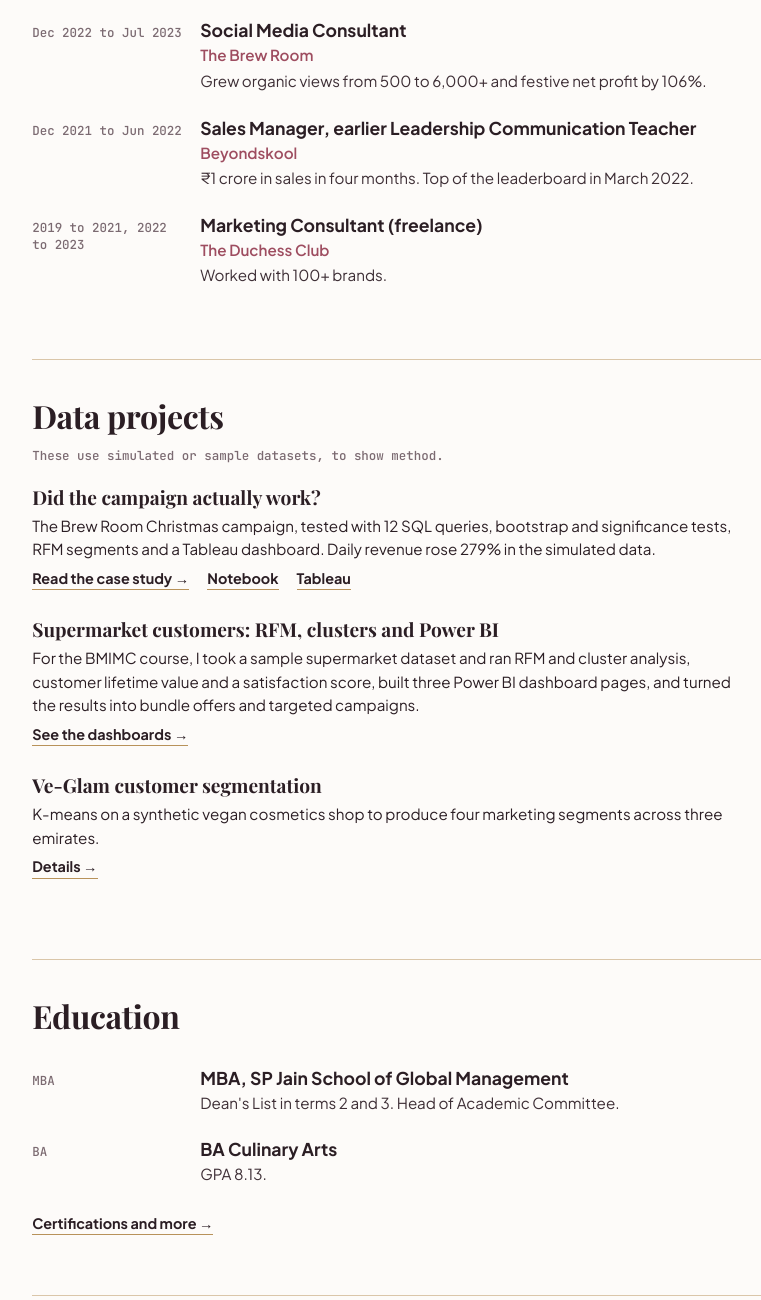
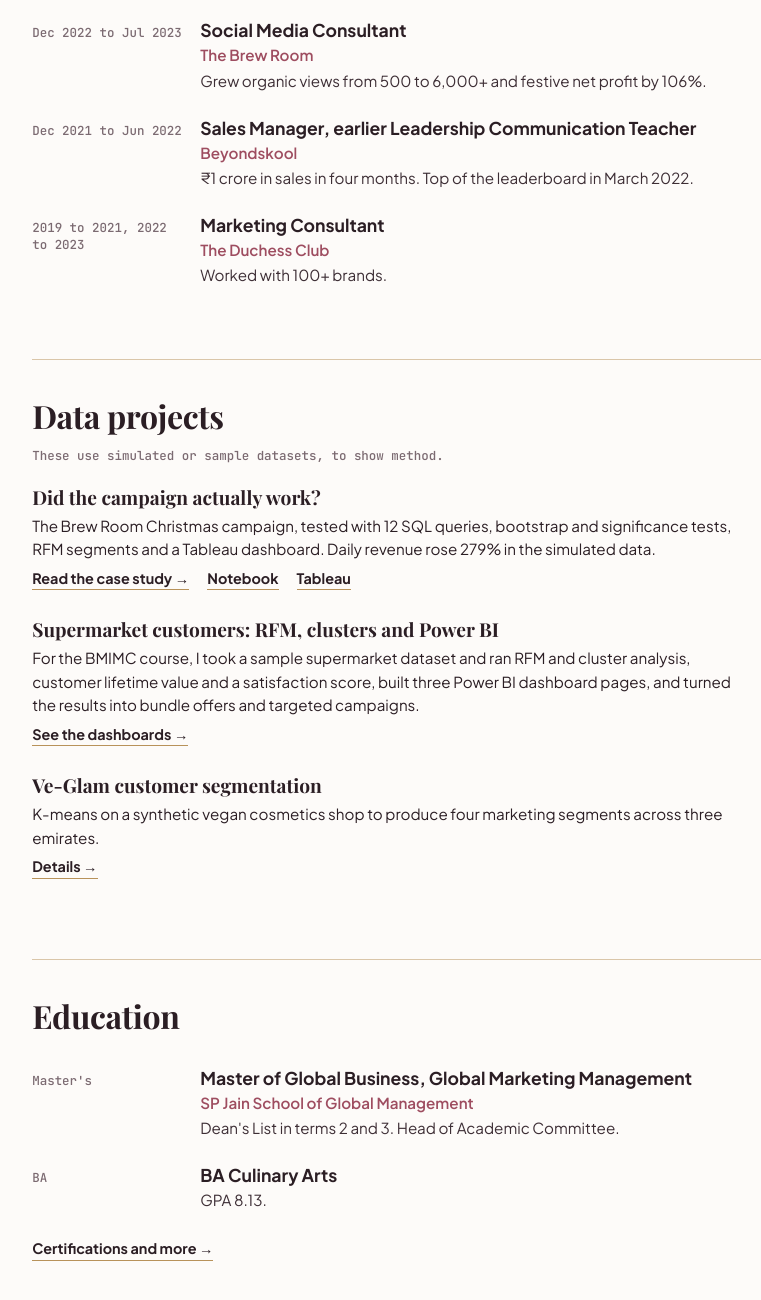
Before and after one commit to Amizingamy/Data-Analytics-Portfolio, a plain HTML site: page docs/index.html in a window 1280 px wide. Shown: the part 1447-2747 px from the top of the page, without its empty margins (169-930 px from the left). Drawn offline with nearby package versions, Linux system fonts and the light colour scheme; a web font is replaced by a local one.

Commit message:
Use full degree name site-wide and on resume
Co-Authored-By: Claude Sonnet 5.5 <noreply@anthropic.com>
Claude-Session: https://claude.ai/code/session_01L34a4F3STT1WbceGo1C5vG

```diff
--- a/docs/index.html
+++ b/docs/index.html
@@ -166,13 +166,13 @@ body.list #room{display:none}body.list #list{display:block}
 <div class="cta"><a class="btn" href="mailto:a-amisha@outlook.com">Email me</a><a class="btn ghost" href="Amisha_Agarwal_Resume.pdf" target="_blank" rel="noopener">Resume (PDF)</a><a class="btn ghost" href="https://www.linkedin.com/in/amisha-a-b62669198/" target="_blank" rel="noopener">LinkedIn</a><a class="btn ghost" href="https://github.com/Amizingamy/Data-Analytics-Portfolio" target="_blank" rel="noopener">GitHub</a></div></div>
 <div class="hp"><img src="img/amisha.jpg" alt="Amisha Agarwal" width="320" height="400"></div></div>
 <hr><h2>Results from real work</h2><ul class="res"><li><b>500 → 6,000+</b><span>organic views on the Brew Room Instagram</span></li><li><b>+106%</b><span>festive net profit, Brew Room</span></li><li><b>+50%</b><span>daily retail closures, to about ₹1.5 lakh a day</span></li><li><b>₹5 lakh</b><span>from festive gifting hampers</span></li><li><b>₹1 crore</b><span>in sales in four months at Beyondskool</span></li><li><b>68%</b><span>demo-to-enrollment as a Leadership Communication teacher</span></li><li><b>#1</b><span>on the sales leaderboard, March 2022</span></li><li><b>1st</b><span>in product domain training at Siemens Healthineers, plus a Special Recognition</span></li></ul><p class="more"><a href="marketing.html">All the marketing work →</a></p>
-<hr><h2>Experience</h2><div class="job"><div class="when">Jun 2025 to now</div><div><h3>Marketing Manager</h3><p class="org">Agarwals &amp; Sons</p><p>Built Tableau and Power BI dashboards for marketing KPIs, co-designed the company website, and ran WhatsApp and email campaigns.</p></div></div><div class="job"><div class="when">Nov 2024 to Jun 2025</div><div><h3>Management Trainee</h3><p class="org">Siemens Healthineers</p><p>Led DX POC India end to end and received a Special Recognition. Helped the team at the Global International Kickoff.</p></div></div><div class="job"><div class="when">Dec 2022 to Jul 2023</div><div><h3>Social Media Consultant</h3><p class="org">The Brew Room</p><p>Grew organic views from 500 to 6,000+ and festive net profit by 106%.</p></div></div><div class="job"><div class="when">Dec 2021 to Jun 2022</div><div><h3>Sales Manager, earlier Leadership Communication Teacher</h3><p class="org">Beyondskool</p><p>₹1 crore in sales in four months. Top of the leaderboard in March 2022.</p></div></div><div class="job"><div class="when">2019 to 2021, 2022 to 2023</div><div><h3>Marketing Consultant (freelance)</h3><p class="org">The Duchess Club</p><p>Worked with 100+ brands.</p></div></div>
+<hr><h2>Experience</h2><div class="job"><div class="when">Jun 2025 to now</div><div><h3>Marketing Manager</h3><p class="org">Agarwals &amp; Sons</p><p>Built Tableau and Power BI dashboards for marketing KPIs, co-designed the company website, and ran WhatsApp and email campaigns.</p></div></div><div class="job"><div class="when">Nov 2024 to Jun 2025</div><div><h3>Management Trainee</h3><p class="org">Siemens Healthineers</p><p>Led DX POC India end to end and received a Special Recognition. Helped the team at the Global International Kickoff.</p></div></div><div class="job"><div class="when">Dec 2022 to Jul 2023</div><div><h3>Social Media Consultant</h3><p class="org">The Brew Room</p><p>Grew organic views from 500 to 6,000+ and festive net profit by 106%.</p></div></div><div class="job"><div class="when">Dec 2021 to Jun 2022</div><div><h3>Sales Manager, earlier Leadership Communication Teacher</h3><p class="org">Beyondskool</p><p>₹1 crore in sales in four months. Top of the leaderboard in March 2022.</p></div></div><div class="job"><div class="when">2019 to 2021, 2022 to 2023</div><div><h3>Marketing Consultant</h3><p class="org">The Duchess Club</p><p>Worked with 100+ brands.</p></div></div>
 <hr><h2>Data projects</h2><p class="note2">These use simulated or sample datasets, to show method.</p>
 <div class="proj"><h3>Did the campaign actually work?</h3><p>The Brew Room Christmas campaign, tested with 12 SQL queries, bootstrap and significance tests, RFM segments and a Tableau dashboard. Daily revenue rose 279% in the simulated data.</p><p class="lk"><a href="data.html">Read the case study →</a><a href="https://github.com/Amizingamy/Data-Analytics-Portfolio/blob/main/brew-room-campaign-analytics/analysis/campaign_lift_and_rfm.ipynb" target="_blank" rel="noopener">Notebook</a><a href="https://public.tableau.com/views/BrewRoomChristmasCampaign/Dashboard1" target="_blank" rel="noopener">Tableau</a></p></div>
 <div class="proj"><h3>Supermarket customers: RFM, clusters and Power BI</h3><p>For the BMIMC course, I took a sample supermarket dataset and ran RFM and cluster analysis, customer lifetime value and a satisfaction score, built three Power BI dashboard pages, and turned the results into bundle offers and targeted campaigns.</p><p class="lk"><a href="data.html#supermarket">See the dashboards →</a></p></div>
 <div class="proj"><h3>Ve-Glam customer segmentation</h3><p>K-means on a synthetic vegan cosmetics shop to produce four marketing segments across three emirates.</p><p class="lk"><a href="data.html#veglam">Details →</a></p></div>
 <hr><h2>Education</h2>
-<div class="job"><div class="when">MBA</div><div><h3>MBA, SP Jain School of Global Management</h3><p>Dean's List in terms 2 and 3. Head of Academic Committee.</p></div></div>
+<div class="job"><div class="when">Master's</div><div><h3>Master of Global Business, Global Marketing Management</h3><p class="org">SP Jain School of Global Management</p><p>Dean's List in terms 2 and 3. Head of Academic Committee.</p></div></div>
 <div class="job"><div class="when">BA</div><div><h3>BA Culinary Arts</h3><p>GPA 8.13.</p></div></div>
 <p class="more"><a href="education.html">Certifications and more →</a></p>
 <hr><h2>More</h2><p class="more"><a href="creative.html">Creative work</a><a href="receipts.html">Receipts and recommendations</a></p>
```
Also changed, not shown: docs/education.html (+2 -2 lines), 1 other file.
